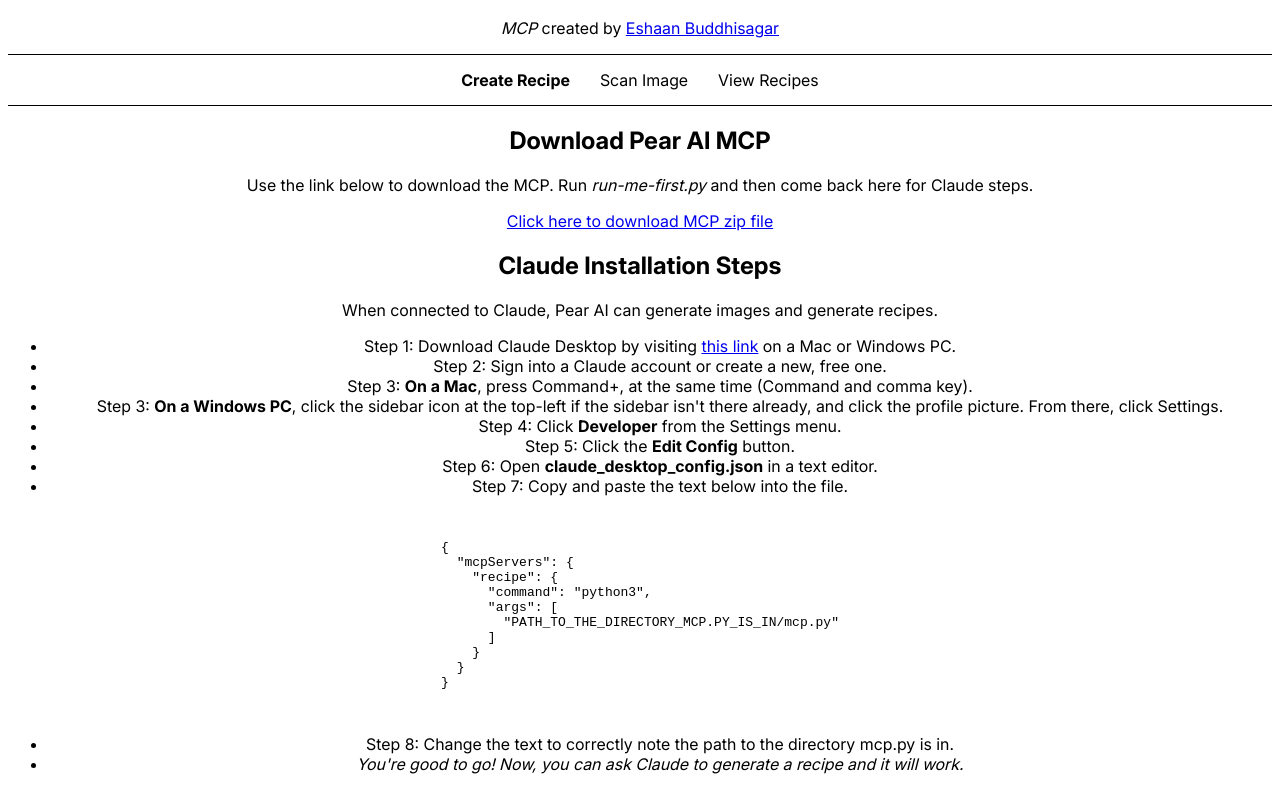
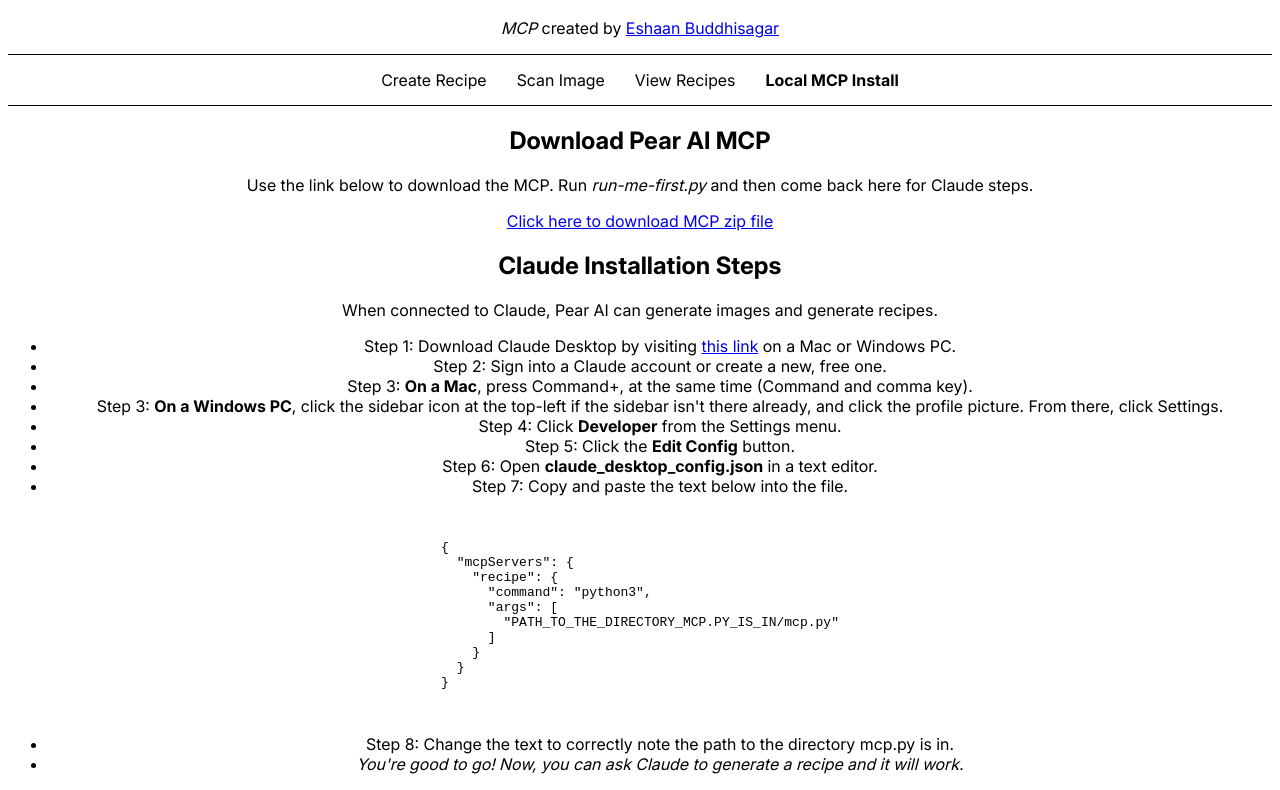
Before and after one commit to CodeMiner11-py/food_gen_WEB, a plain HTML site: page mcp.html in a window 1280 px wide. Shown: the part 141-931 px from the top of the page. Drawn offline with Linux system fonts and the light colour scheme.

Commit message:
Minor formatting fix #2

```diff
--- a/mcp.html
+++ b/mcp.html
@@ -13,9 +13,10 @@
     <div class="divider"></div>
     <div id="navigation">
         <ul>
-            <li><a href="index.html"><b>Create Recipe</b></a></li>
+            <li><a href="index.html">Create Recipe</a></li>
             <li><a href="scan.html">Scan Image</a></li>
             <li><a href="view.html">View Recipes</a></li>
+            <li><b><a href="mcp.html">Local MCP Install</a></b></li>
         </ul>
     </div>
     <div class="divider"></div>
```
